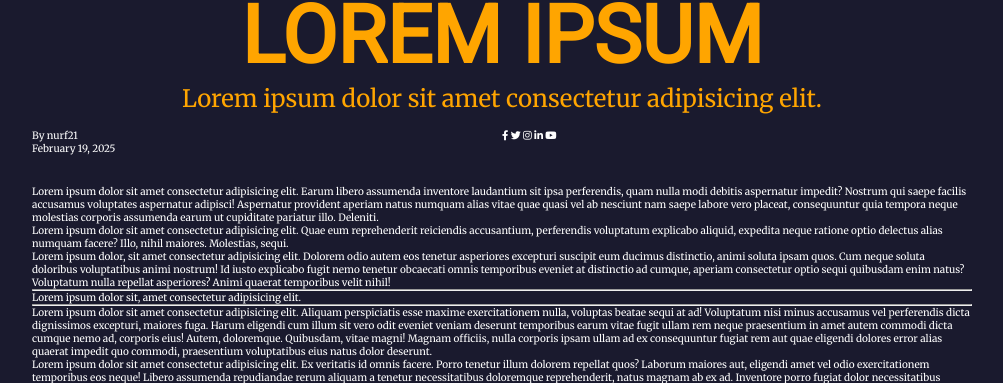
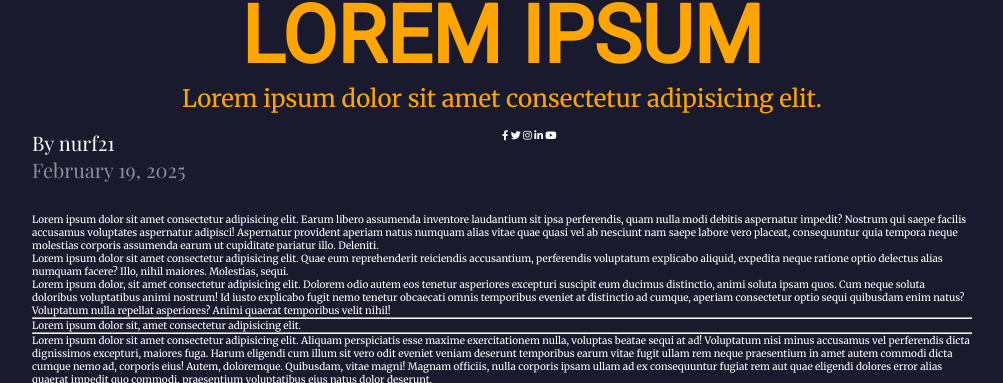
Before and after one commit to nurf21/Magazine-Page, a plain HTML site: page index.html in a window 1280 px wide. Shown: the part 719-1102 px from the top of the page, without its empty margins (138-1141 px from the left). Drawn offline with nearby package versions, Linux system fonts and the light colour scheme.

Commit message:
Added new styles for author information and hover effects.

```diff
--- a/styles.css
+++ b/styles.css
@@ -65,3 +65,16 @@ img {
   color: #FFA500;
   text-align: center;
 }
+
+.author {
+  font-size: 2rem;
+  font-family: 'Playfair Display', serif;
+}
+
+.author-name a:hover {
+  background-color: #A2FAA3;
+}
+
+.publish-date {
+  color: rgba(255, 255, 255, 0.5);
+}
```
